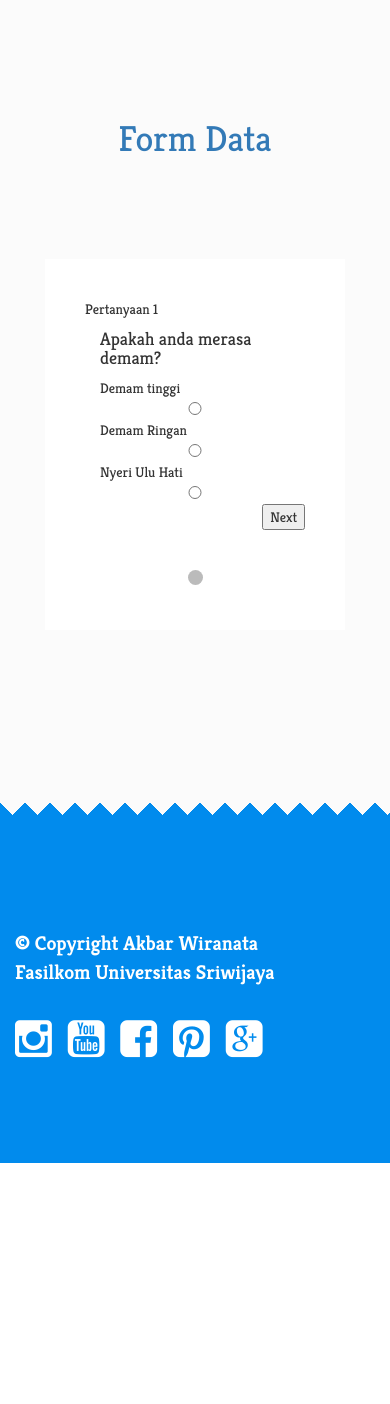
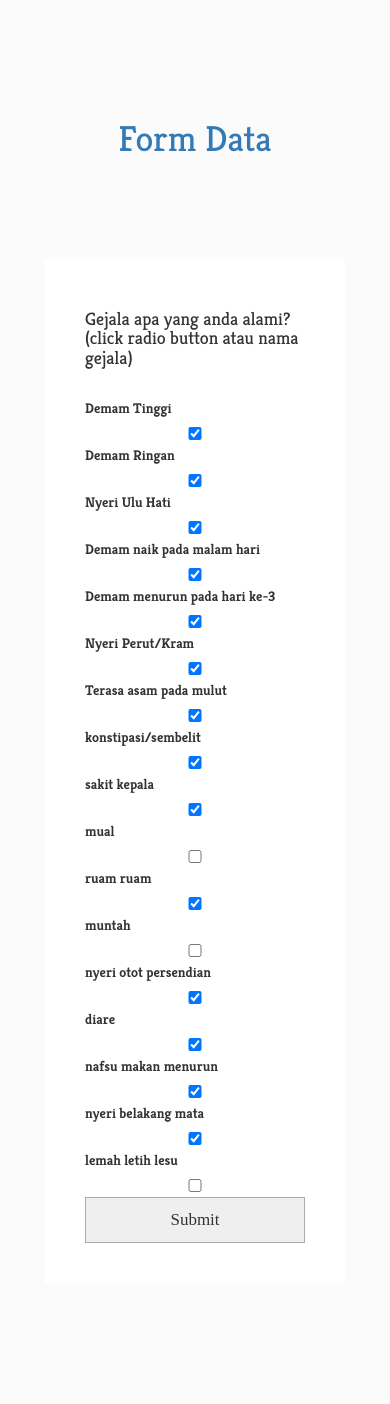
Before and after one commit to mohsulthana/sistem-pakar, a CodeIgniter app: page /database/index.php/home/diagnosa in a window 390 px wide. Shown: the part 845-2249 px from the top of the page. Before the commit the page ends 2008 px from the top, so only its background shows below. Run offline with CodeIgniter, Linux system fonts and the light colour scheme; some libraries are stand-ins or nearby versions.

Commit message:
prototype

```diff
--- a/application/controllers/Home.php
+++ b/application/controllers/Home.php
@@ -44,9 +44,43 @@ class Home extends CI_Controller {
 
 
 	public function tambah_aksi2(){
-		$awal = $this->input->post('awal');
-		var_dump($awal); exit;
+		// INIT ARRAY, JUMLAH PERTANYAAN, GEJALA PENYAKIT
+		$q = [];
+		$n = 17;
+		$gejala = [
+			'Typhoid' 			=> [1,4,8,10,15,17],
+			'DBD' 				=> [1,9,11,13,16,17],
+			'Gastroentritis' 	=> [2,6,10,12,14],
+			'Dispepsia' 		=> [3,7,10,12]
+		];
+		$count_gejala = [
+			'Typhoid' 			=> 0,
+			'DBD' 				=> 0,
+			'Gastroentritis' 	=> 0,
+			'Dispepsia' 		=> 0
+		];
 
+		// AMBIL ISI VALUE FORM
+		for ($i = 1; $i <= $n ; $i++) {
+			$q[$i-1] = $this->input->post("q".$i);
+			// CEK VALUE APAKAH TERMASUK GEJALA PADA PENYAKIT DI ARRAY GEJALA
+			foreach ($gejala as $key => $value) {
+				if(in_array($q[$i-1], $value))
+					$count_gejala[$key]++;
+			}
+		}
+
+		// HITUNG PRESENTASE PENYAKIT
+		$penyakit = [];
+		foreach ($count_gejala as $key => $value) {
+			$penyakit[$key] = $value/count($gejala[$key])*100;
+			$penyakit[$key] = number_format((float)$penyakit[$key], 2, '.', '')."%";
+		}
+		echo "<pre>";
+		print_r ($q);
+		print_r ($count_gejala);
+		print_r ($penyakit);
+		echo "</pre>";exit;
 
 		$data = array(
 			'awal' => $awal,
--- a/application/views/diagnosa.php
+++ b/application/views/diagnosa.php
@@ -93,143 +93,56 @@
           <h1 class="m-0 font-weight-bold text-primary">
             <center>Form Data</center>
           </h1>
-
         </div>
-        <!-- <div class="card-body">
-                <div class="center">
-                  <form id="regForm" action="<?php echo base_url(). 'home/tambah_aksi2/'; ?>" method="post" >
-                      <div class="tab">Biodata:
-                        <p><input placeholder="Nama Lengkap..." oninput="this.className = ''"></p>
-                        <p><input placeholder="Umur..." oninput="this.className = ''"></p>
-                        <p><input placeholder="Jenis Kelamin..." oninput="this.className = ''"></p>
-                        <p><input type="Textarea" placeholder="Alamat..." oninput="this.className = ''"></p>
-                      </div>
-
-                      <div class="tab">Contact Info:
-                        <p><input type="Textarea" placeholder="Alamat..." oninput="this.className = ''"></p>
-                        <p><input placeholder="Jenis Kelamin..." oninput="this.className = ''"></p>
-                      </div>
-
-                      <div class="tab">Birthday:
-                        <p><input placeholder="dd" oninput="this.className = ''"></p>
-                        <p><input placeholder="mm" oninput="this.className = ''"></p>
-                        <p><input placeholder="yyyy" oninput="this.className = ''"></p>
-                      </div>
-
-                      <div class="tab">Login Info:
-                        <p><input placeholder="Username..." oninput="this.className = ''"></p>
-                        <p><input placeholder="Password..." oninput="this.className = ''"></p>
-                      </div>
-
-                      <div style="overflow:auto;">
-                        <div style="float:right;">
-                          <button type="button" id="prevBtn" onclick="nextPrev(-1)">Previous</button>
-                          <button type="button" id="nextBtn" onclick="nextPrev(1)">Next</button>
-                        </div>
-                      </div>
-
-                      <div style="text-align:center;margin-top:40px;">
-                        <span class="step"></span>
-                        <span class="step"></span>
-                        <span class="step"></span>
-                        <span class="step"></span>
-                      </div>
-
-                  </form>
-                </div>
-              </div> -->
         <div class="card-body">
           <div class="center">
             <form id="regForm" action="<?php echo base_url(). 'home/tambah_aksi2/'; ?>" method="post">
-              <div class="tab">Pertanyaan 1
-                <div class="container">
-                  <h4>Apakah anda merasa demam?</h4>
-                  Demam tinggi <input type="radio" name="awal" id="gejala_awal" value="tinggi">
-                  Demam Ringan <input type="radio" name="awal" id="gejala_awal" value="rendah">
-                  Nyeri Ulu Hati <input type="radio" name="awal" id="gejala_awal" value="ulu">
-                </div>
-              </div>
+              <h4>Gejala apa yang anda alami? (click radio button atau nama gejala)</h4>
+              <br>
 
-              <div class="tab" id="dua_demam_tinggi">Pertanyaan 2
-                <div class="container">
-                  <h4>Manakah yang paling mewakili</h4>
-                  Demam naik terutama pada malam hari<input type="radio" name="demam_naik_turun" id="gejala_demam_naik_turun" value="naik">
-                  Demam turun pada hari ke-3 <input type="radio" name="demam_naik_turun" id="gejala_demam_naik_turun" value="turun">
-                </div>
-              </div>
-
-              <div class="tab" id="tiga_demam_naik">Pertanyaan 3
-                <div class="container">
-                  <h4>Apakah anda merasa konstipasi/sembelit?</h4>
-                  Ya <input type="radio" name="sembelit" id="gejala_sembelit" value="ya">
-                  Tidak <input type="radio" name="sembelit" id="gejala_sembelit" value="tidak">
-                </div>
-              </div>
-
-              <div class="tab" id="tiga_demam_turun">Pertanyaan 3
-                <div class="container">
-                  <h4>Apakah anda merasa konstipasi/sembelit?</h4>
-                  Ya <input type="radio" name="sembelit" id="gejala_sembelit" value="tinggi">
-                  Tidak <input type="radio" name="sembelit" id="gejala_sembelit" value="rendah">
-                </div>
-              </div>
-
-              <script>
-              $('input[name=awal]').on('change', function() {
-                var diagnosa    = $('input[name=awal]:checked').val();
-                var diagnosa2   = $('input[name=demam_naik_turun]:checked').val();
-                var diagnosa3   = $('input[name=sembelit]:checked').val();
-
-
-
-                if (diagnosa === 'tinggi') {
-                  $('#dua_demam_tinggi').toggle();
-                  if (diagnosa2 === 'naik') {
-                    console.log('naik');
-                    $('#tiga_demam_naik').toggle();
-
-
-
-
-
-                  } else if (diagnosa2 === 'turun') {
-                    $('#tiga_demam_turun').toggle();
-                  }
-
-
-
-
-                } else if (diagnosa == 'rendah') {
-                  $('#dua_demam_tinggi').toggle();
-
-                } else if (diagnosa == ulu) {
-                  $('#dua_demam_tinggi').toggle();
-
-                }
-              })
-              </script>
-              <div style="overflow:auto;">
-                <div style="float:right;">
-                  <button type="button" id="prevBtn" onclick="nextPrev(-1)">Previous</button>
-                  <button type="button" id="nextBtn" onclick="nextPrev(1)">Next</button>
-                </div>
-              </div>
-
-              <div style="text-align:center;margin-top:40px;">
-                <span class="step"></span>
-              </div>
+              <label for="q1">Demam Tinggi</label>
+              <input id="q1" type="checkbox" name="q1" value="1 emam Tinggi" checked="">
+              <label for="q2">Demam Ringan</label>
+              <input id="q2" type="checkbox" name="q2" value="2 emam Ringan" checked="">
+              <label for="q3">Nyeri Ulu Hati</label>
+              <input id="q3" type="checkbox" name="q3" value="3 yeri Ulu Hati" checked="">
+              <label for="q4">Demam naik pada malam hari</label>
+              <input id="q4" type="checkbox" name="q4" value="4 emam naik pada malam hari" checked="">
+              <label for="q5">Demam menurun pada hari ke-3</label>
+              <input id="q5" type="checkbox" name="q5" value="5 emam menurun pada hari ke-3" checked="">
+              <label for="q6">Nyeri Perut/Kram</label>
+              <input id="q6" type="checkbox" name="q6" value="6 yeri Perut/Kram" checked="">
+              <label for="q7">Terasa asam pada mulut</label>
+              <input id="q7" type="checkbox" name="q7" value="7 erasa asam pada mulut" checked="">
+              <label for="q8">konstipasi/sembelit</label>
+              <input id="q8" type="checkbox" name="q8" value="8 onstipasi/sembelit" checked="">
+              <label for="q9">sakit kepala</label>
+              <input id="q9" type="checkbox" name="q9" value="9 akit kepala" checked="">
+              <label for="q10">mual</label>
+              <input id="q10" type="checkbox" name="q10" value="10 mual">
+              <label for="q11">ruam ruam</label>
+              <input id="q11" type="checkbox" name="q11" value="11 ruam ruam" checked="">
+              <label for="q12">muntah</label>
+              <input id="q12" type="checkbox" name="q12" value="12 muntah" >
+              <label for="q13">nyeri otot persendian</label>
+              <input id="q13" type="checkbox" name="q13" value="13 nyeri otot persendian" checked="">
+              <label for="q14">diare</label>
+              <input id="q14" type="checkbox" name="q14" value="14 diare" checked="">
+              <label for="q15">nafsu makan menurun</label>
+              <input id="q15" type="checkbox" name="q15" value="15 nafsu makan menurun" checked="">
+              <label for="q16">nyeri belakang mata</label>
+              <input id="q16" type="checkbox" name="q16" value="16 nyeri belakang mata" checked="">
+              <label for="q17">lemah letih lesu</label>
+              <input id="q17" type="checkbox" name="q17" value="17 lemah letih lesu">
+              <input type="submit" name="" value="Submit">
             </form>
           </div>
         </div>
       </div>
     </div>
   </div>
+
   <!-- /.container -->
-
-
-
-
-
   <footer id="footer" class="dark-wrapper">
     <section class="ss-style-top"></section>
     <div class="container inner">
```
Also changed, not shown: application/views/diagnosa_backup.php (added, +262 -0 lines).
